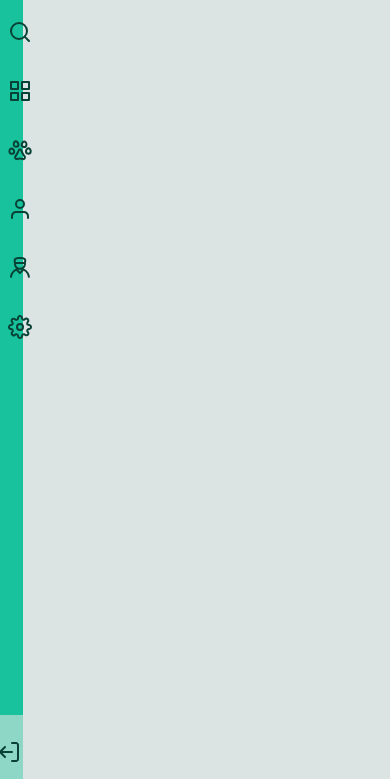
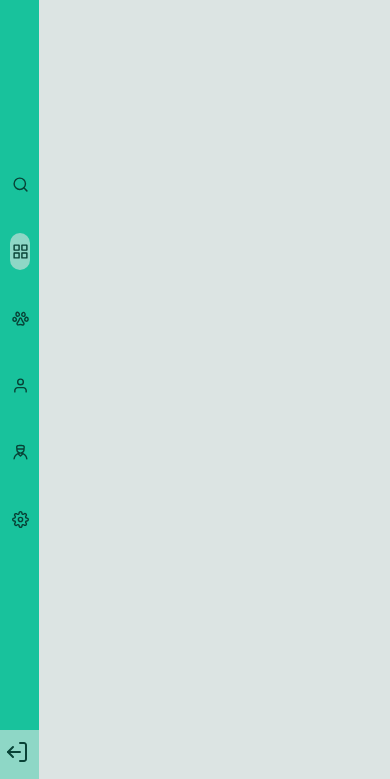
Before and after one commit to diegodc1/Sidebar, a plain HTML site: page pages/index.html in a window 390 px wide. Shown: the part 65-844 px from the top of the page. Drawn offline with Linux system fonts and the light colour scheme.

Commit message:
Transition and Responsive Layout

```diff
--- a/pages/index.html
+++ b/pages/index.html
@@ -7,7 +7,8 @@
     <title>+Vet</title>
 
     <!-- Styles -->
-    <link rel="stylesheet" href="/styles.css" />
+    <link rel="stylesheet" href="/styles/styles.css" />
+    <link rel="stylesheet" href="/styles/responsive.css" />
 
     <!-- Fonts -->
     <link rel="preconnect" href="https://fonts.googleapis.com" />
@@ -35,7 +36,7 @@
           <span>Buscar</span>
         </div>
 
-        <a href="/pages/index.html" class="sections">
+        <a href="/pages/index.html" class="sections" id="dashboard">
           <img src="/assets/images/grid.svg" alt="Icone tabela" />
           <span>Dashboard</span>
         </a>
--- /dev/null
+++ b/styles/responsive.css
@@ -0,0 +1,54 @@
+@media (max-width: 426px) {
+  aside,
+  .footer-sidebar {
+    display: flex;
+    flex-direction: column;
+    justify-content: center;
+    align-items: center;
+    width: 100%;
+    position: absolute;
+  }
+
+  .sections {
+    font-size: 2rem;
+  }
+
+  .menu-sections {
+    gap: 3rem;
+  }
+
+  .header-sidebar {
+    position: absolute;
+    top: 0;
+    margin-top: 2rem;
+    padding: 0 1.5rem;
+  }
+
+  .footer-sidebar {
+    display: flex;
+    flex-direction: row;
+    justify-content: space-between;
+  }
+
+  /**** close sidebar ****/
+  .close {
+    position: relative;
+    padding-top: 0;
+    width: 10%;
+  }
+
+  .close .sections img {
+    width: 1.7rem;
+  }
+
+  .close .footer-sidebar {
+    display: flex;
+    justify-content: center;
+    align-items: center;
+    width: 100%;
+  }
+
+  .close .footer-sidebar img {
+    margin-top: 1rem;
+  }
+}
--- a/styles.css
+++ b/styles/styles.css
@@ -40,6 +40,8 @@ aside {
   width: 18%;
   height: 100vh;
   padding: 2rem;
+  transition: all 0.25s;
+  -webkit-transition: all 0.25s; /*adiciona a transição de fechar na sidebar*/
 }
 
 /**** Sidebar Header ****/
@@ -91,6 +93,14 @@ a:visited {
   text-decoration: none;
 }
 
+#dashboard,
+#vets,
+#settings,
+#clients,
+#pets {
+  background: var(--light-green);
+}
+
 /**** Sidebar Footer *****/
 .footer-sidebar {
   display: flex;
@@ -108,6 +118,9 @@ a:visited {
 
   justify-content: space-between;
   align-items: center;
+
+  transition: all 0.25s;
+  -webkit-transition: all 0.25s;
 }
 
 .info-user {
@@ -179,6 +192,9 @@ a:visited {
 
   position: absolute;
   width: 6%;
+
+  transition: all 0.25s;
+  -webkit-transition: all 0.25s;
 }
 
 .close.footer-sidebar #log-out {
```
Also changed, not shown: pages/clients.html (+3 -2 lines), pages/pets.html (+3 -2 lines), pages/settings.html (+3 -2 lines), pages/vets.html (+3 -2 lines).
